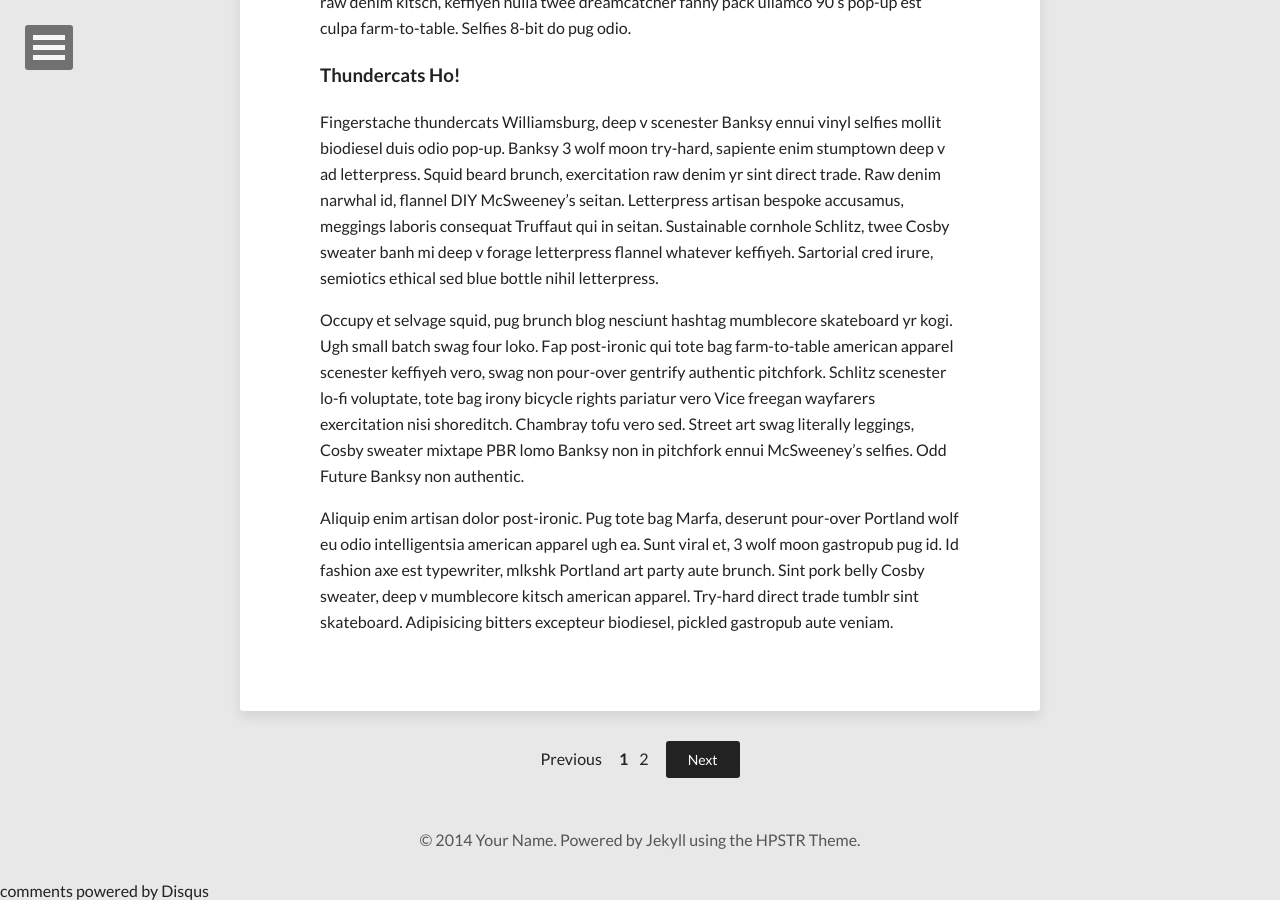
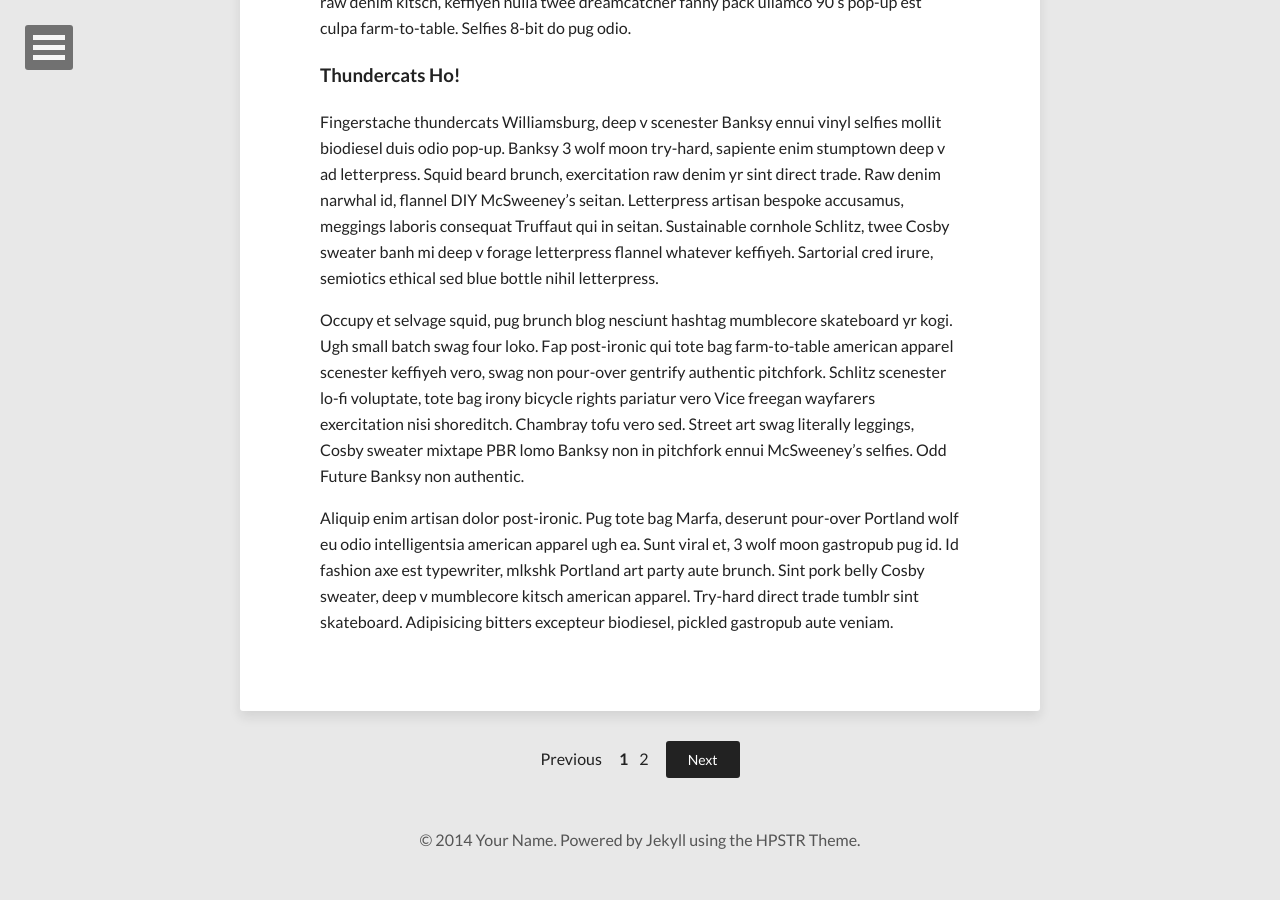
Before and after one commit to cwest/caseywest.com, a Jekyll site: the page built from index.html, in a window 1280 px wide and 900 px high, scrolled down 8042 px. Built offline with Jekyll 4.4.1, drawn with Linux system fonts in a browser that asks for light colours; nearby versions of some CDN libraries; the list of posts is cut into pages by our own code; comment, search, counter and statistics services are not loaded.

Commit message:
Disable comments

```diff
--- a/_includes/disqus_comments.html
+++ b/_includes/disqus_comments.html
@@ -1,3 +1,4 @@
+{% if site.disqus_shortname %}
     <script type="text/javascript">
         /* * * CONFIGURATION VARIABLES: EDIT BEFORE PASTING INTO YOUR WEBPAGE * * */
         var disqus_shortname = '{{ site.disqus_shortname }}'; // required: replace example with your forum shortname
@@ -19,3 +20,4 @@
     </script>
     <noscript>Please enable JavaScript to view the <a href="http://disqus.com/?ref_noscript">comments powered by Disqus.</a></noscript>
     <a href="http://disqus.com" class="dsq-brlink">comments powered by <span class="logo-disqus">Disqus</span></a>
+{% endif %}
--- a/_includes/scripts.html
+++ b/_includes/scripts.html
@@ -16,4 +16,4 @@
 </script>
 {% endif %}
 
-{% if site.disqus_shortname %}{% include disqus_comments.html %}{% endif %}
+{% if page.comments != false %}{% include disqus_comments.html %}{% endif %}
--- a/index.html
+++ b/index.html
@@ -3,6 +3,7 @@ layout: post-index
 title: Latest Posts
 description: "Describe this nonsense."
 tags: [Jekyll, theme, themes, responsive, blog, modern]
+comments: false
 image:
   feature: abstract-1.jpg
   credit: dargadgetz
```
Lines whose indentation alone changed are shown as unchanged.
